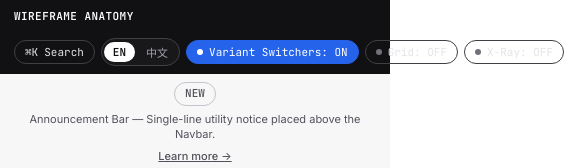
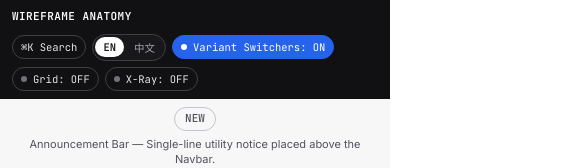
Before and after one commit to 78vince/wireframe-arch, a plain HTML site: page index.html in a window 390 px wide. Shown: the top 168 px of the page, 564 px wide, since content can reach past the window. Drawn offline with Linux system fonts and the light colour scheme.

Commit message:
Fix mobile horizontal overflow in meta-bar-controls on real phones

```diff
--- a/css/wireframe.css
+++ b/css/wireframe.css
@@ -11,6 +11,7 @@
 
 html {
   scroll-behavior: smooth;
+  overflow-x: clip;
 }
 
 body {
@@ -20,7 +21,7 @@ body {
   color: var(--wf-ink-primary);
   background-color: var(--wf-bg-canvas);
   -webkit-font-smoothing: antialiased;
-  overflow-x: hidden;
+  overflow-x: clip;
 }
 
 a {
@@ -170,10 +171,12 @@ body.vp-mobile {
 .wf-viewport-stage {
   position: relative;
   width: 100%;
+  max-width: 100%;
   margin: 0 auto;
   background: var(--wf-bg-canvas);
   container-type: inline-size;
   container-name: stage;
+  overflow-x: clip;
   transition: max-width 240ms cubic-bezier(0.2, 0, 0, 1);
 }
 
@@ -3383,8 +3386,26 @@ body.xray-active [data-anatomy-level="section"]::before {
 
 @media (max-width: 768px) {
   .meta-bar-inner {
-    padding: 8px 14px;
+    padding: 8px 12px;
+    flex-direction: column;
+    align-items: flex-start;
+    gap: 8px;
+  }
+  .meta-bar-controls {
+    width: 100%;
+    max-width: 100%;
     flex-wrap: wrap;
+    flex-shrink: 1;
+    white-space: normal;
+    gap: 6px;
+  }
+  .meta-btn {
+    padding: 4px 8px;
+    font-size: 10.5px;
+  }
+  .lang-btn {
+    padding: 3px 8px;
+    font-size: 10.5px;
   }
   .vp-switch {
     display: none !important;
```
